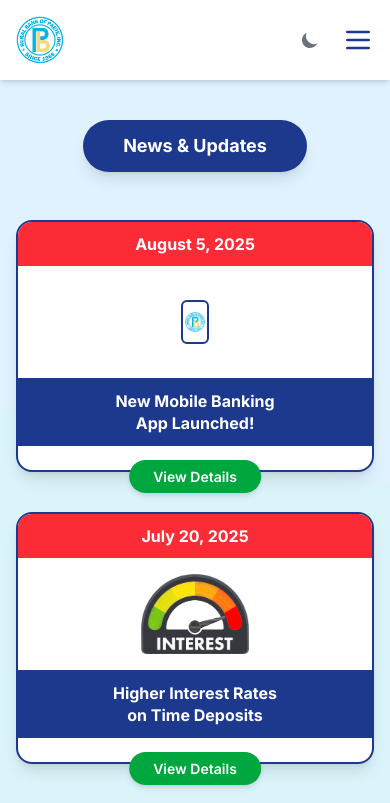
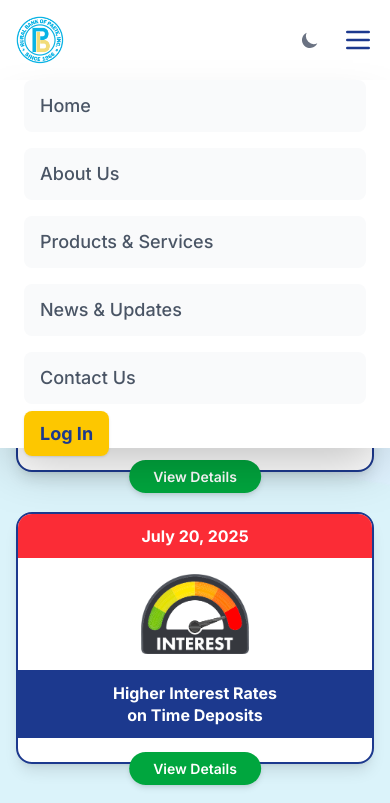
Before and after one commit to KenayT/-TailwindCSS-Rural-Bank-of-Paete-Inc., a website: page news.html in a window 390 px wide. Both pictures are taken after a click on the button 358 px from the left and 40 px from the top of the page. Shown: the top 803 px of the page. Drawn offline with Linux system fonts and the light colour scheme.

```diff
--- a/news.html
+++ b/news.html
@@ -4,30 +4,21 @@
   <meta charset="UTF-8">
   <meta name="viewport" content="width=device-width, initial-scale=1.0">
   <title>News & Updates | Rural Bank of Paete, Inc.</title>
-
-  <!-- Favicon (Browser Tab Icon) -->
   <link rel="icon" href="assets/logo.png" type="image/png" />
-
-  <!-- Tailwind CSS Output -->
   <link href="./src/output.css" rel="stylesheet">
-
-  <!-- Professional Web Font: Inter -->
   <link rel="preconnect" href="https://fonts.googleapis.com">
   <link rel="preconnect" href="https://fonts.gstatic.com" crossorigin>
   <link href="https://fonts.googleapis.com/css2?family=Inter:wght@300;400;500;600;700&display=swap" rel="stylesheet">
-
   <style>
     body { font-family: 'Inter', sans-serif; }
   </style>
 </head>
 <body class="bg-gray-50 text-gray-800 dark:bg-gray-900 dark:text-gray-100 transition-colors duration-500 antialiased overflow-x-hidden">
 
-  <!-- ================= HEADER & NAVIGATION ================= -->
   <header class="w-full bg-white dark:bg-gray-900 shadow-md sticky top-0 z-50 transition-colors duration-500">
     <div class="container mx-auto px-4 sm:px-6 lg:px-8">
       <div class="flex justify-between items-center h-20">
 
-        <!-- Logo & Bank Name -->
         <a href="index.html" class="flex items-center gap-3 group">
           <img src="assets/logo.png" alt="Rural Bank of Paete Logo" class="h-12 w-12 object-contain transition-transform duration-300 group-hover:scale-110 group-hover:rotate-3" />
           <span class="font-bold text-blue-900 dark:text-blue-400 text-lg leading-tight hidden sm:block transition-colors duration-300">
@@ -35,7 +26,6 @@
           </span>
         </a>
 
-        <!-- Desktop Navigation Links -->
         <nav class="hidden lg:flex space-x-6 xl:space-x-8 font-medium text-sm xl:text-base text-gray-600 dark:text-gray-300">
           <a href="index.html" class="hover:text-blue-600 dark:hover:text-yellow-400 transition-colors duration-300">Home</a>
           <a href="about.html" class="hover:text-blue-600 dark:hover:text-yellow-400 transition-colors duration-300">About Us</a>
@@ -44,38 +34,39 @@
           <a href="contacts.html" class="hover:text-blue-600 dark:hover:text-yellow-400 transition-colors duration-300">Contact Us</a>
         </nav>
 
-        <!-- Right Side: Dark Mode Toggle, Search, Login, Mobile Menu -->
         <div class="flex items-center space-x-3 sm:space-x-4">
-
-          <!-- Light/Dark Mode Switch -->
           <button id="theme-toggle" type="button" class="text-gray-500 dark:text-gray-400 hover:bg-gray-100 dark:hover:bg-gray-700 focus:outline-none focus:ring-2 focus:ring-blue-500 dark:focus:ring-yellow-400 rounded-lg text-sm p-2.5 transition-colors duration-300">
-            <!-- Dark Mode Icon (Moon) -->
             <svg id="theme-toggle-dark-icon" class="hidden w-5 h-5 sm:w-6 sm:h-6" fill="currentColor" viewBox="0 0 20 20"><path d="M17.293 13.293A8 8 0 016.707 2.707a8.001 8.001 0 1010.586 10.586z"></path></svg>
-            <!-- Light Mode Icon (Sun) -->
             <svg id="theme-toggle-light-icon" class="hidden w-5 h-5 sm:w-6 sm:h-6" fill="currentColor" viewBox="0 0 20 20"><path d="M10 2a1 1 0 011 1v1a1 1 0 11-2 0V3a1 1 0 011-1zm4 8a4 4 0 11-8 0 4 4 0 018 0zm-.464 4.95l.707.707a1 1 0 001.414-1.414l-.707-.707a1 1 0 00-1.414 1.414zm2.12-10.607a1 1 0 010 1.414l-.706.707a1 1 0 11-1.414-1.414l.707-.707a1 1 0 011.414 0zM17 11a1 1 0 100-2h-1a1 1 0 100 2h1zm-7 4a1 1 0 011 1v1a1 1 0 11-2 0v-1a1 1 0 011-1zM5.05 6.464A1 1 0 106.465 5.05l-.708-.707a1 1 0 00-1.414 1.414l.707.707zm1.414 8.486l-.707.707a1 1 0 01-1.414-1.414l.707-.707a1 1 0 011.414 1.414zM4 11a1 1 0 100-2H3a1 1 0 000 2h1z" fill-rule="evenodd" clip-rule="evenodd"></path></svg>
           </button>
-
-          <!-- Search Icon -->
           <button class="hidden md:block text-gray-500 dark:text-gray-400 hover:text-blue-600 dark:hover:text-yellow-400 transition-colors duration-300">
             <svg xmlns="http://www.w3.org/2000/svg" class="h-6 w-6" fill="none" viewBox="0 0 24 24" stroke="currentColor"><path stroke-linecap="round" stroke-linejoin="round" stroke-width="2" d="M21 21l-6-6m2-5a7 7 0 11-14 0 7 7 0 0114 0z" /></svg>
           </button>
-
-          <!-- Login Button -->
           <a href="#" class="hidden md:block bg-yellow-400 hover:bg-yellow-500 text-blue-900 font-semibold py-2 px-5 rounded-md shadow-sm transition-all duration-300 transform hover:-translate-y-1">
             Log In
           </a>
-
-          <!-- Mobile Menu Button -->
-          <button class="lg:hidden text-blue-900 dark:text-gray-200 focus:outline-none transition-colors duration-300">
+          <button id="mobile-menu-btn" class="lg:hidden text-blue-900 dark:text-gray-200 focus:outline-none transition-colors duration-300">
             <svg xmlns="http://www.w3.org/2000/svg" class="h-8 w-8" fill="none" viewBox="0 0 24 24" stroke="currentColor"><path stroke-linecap="round" stroke-linejoin="round" stroke-width="2" d="M4 6h16M4 12h16M4 18h16" /></svg>
           </button>
         </div>
 
       </div>
     </div>
+
+    <div id="mobile-menu" class="hidden lg:hidden bg-white dark:bg-gray-900 absolute w-full left-0 top-20 shadow-2xl z-40">
+      <nav class="flex flex-col px-6 py-6 space-y-4 font-medium text-lg text-gray-600 dark:text-gray-300">
+        <a href="index.html" class="block w-full bg-gray-50 dark:bg-gray-800 hover:bg-blue-600 hover:text-white dark:hover:bg-yellow-400 dark:hover:text-blue-900 py-3 px-4 rounded-lg transition-colors">Home</a>
+        <a href="about.html" class="block w-full bg-gray-50 dark:bg-gray-800 hover:bg-blue-600 hover:text-white dark:hover:bg-yellow-400 dark:hover:text-blue-900 py-3 px-4 rounded-lg transition-colors">About Us</a>
+        <a href="products.html" class="block w-full bg-gray-50 dark:bg-gray-800 hover:bg-blue-600 hover:text-white dark:hover:bg-yellow-400 dark:hover:text-blue-900 py-3 px-4 rounded-lg transition-colors">Products & Services</a>
+        <a href="news.html" class="block w-full bg-gray-50 dark:bg-gray-800 hover:bg-blue-600 hover:text-white dark:hover:bg-yellow-400 dark:hover:text-blue-900 py-3 px-4 rounded-lg transition-colors">News & Updates</a>
+        <a href="contacts.html" class="block w-full bg-gray-50 dark:bg-gray-800 hover:bg-blue-600 hover:text-white dark:hover:bg-yellow-400 dark:hover:text-blue-900 py-3 px-4 rounded-lg transition-colors">Contact Us</a>
+        <div class="pt-2">
+          <a href="#" class="block w-full bg-yellow-400 hover:bg-yellow-500 text-blue-900 font-bold py-3 px-4 rounded-lg shadow-sm text-center transition-transform hover:scale-[1.02]">Log In</a>
+        </div>
+      </nav>
+    </div>
   </header>
 
-  <!-- ================= NEWS & UPDATES SECTION ================= -->
   <section class="relative w-full pt-10 pb-16 lg:pb-20 bg-cover bg-top bg-sky-100 dark:bg-gray-950 transition-colors duration-500" style="background-image: url('assets/news bg.png');">
     <div class="container mx-auto px-4 sm:px-6 lg:px-8">
 
@@ -86,8 +77,6 @@
       </div>
 
       <div class="grid grid-cols-1 sm:grid-cols-2 lg:grid-cols-3 gap-x-6 gap-y-10 lg:gap-x-8 mb-12">
-
-        <!-- Card 1: Mobile Banking App -->
         <div class="relative">
           <div class="border-2 border-blue-900 dark:border-blue-500 rounded-2xl overflow-hidden bg-white dark:bg-gray-800 shadow-lg pb-6 transition-colors duration-500">
             <div class="bg-red-500 text-white font-bold text-center py-2.5">August 5, 2025</div>
@@ -105,7 +94,6 @@
           </div>
         </div>
 
-        <!-- Card 2: Higher Interest Rates -->
         <div class="relative">
           <div class="border-2 border-blue-900 dark:border-blue-500 rounded-2xl overflow-hidden bg-white dark:bg-gray-800 shadow-lg pb-6 transition-colors duration-500">
             <div class="bg-red-500 text-white font-bold text-center py-2.5">July 20, 2025</div>
@@ -121,7 +109,6 @@
           </div>
         </div>
 
-        <!-- Card 3: Branch Renovation -->
         <div class="relative">
           <div class="border-2 border-blue-900 dark:border-blue-500 rounded-2xl overflow-hidden bg-white dark:bg-gray-800 shadow-lg pb-6 transition-colors duration-500">
             <div class="bg-red-500 text-white font-bold text-center py-2.5">July 1, 2025</div>
@@ -136,7 +123,6 @@
             <a href="#" class="bg-green-600 hover:bg-green-700 text-white text-sm font-semibold px-6 py-2 rounded-full shadow-md transition-colors">View Details</a>
           </div>
         </div>
-
       </div>
 
       <div class="flex justify-center">
@@ -146,12 +132,10 @@
     </div>
   </section>
 
-  <!-- ================= MOBILE BANKING HERO SECTION ================= -->
   <section class="relative w-full py-16 lg:py-24 bg-cover bg-center transition-colors duration-500" style="background-image: url('assets/mbanking bg.jpg');">
     <div class="absolute inset-0 bg-blue-950/80 dark:bg-black/85 transition-colors duration-500"></div>
 
     <div class="relative z-10 container mx-auto px-4 sm:px-6 lg:px-8">
-
       <div class="flex justify-center mb-10">
         <div class="bg-white text-blue-900 font-bold text-sm sm:text-base rounded-full px-8 py-2.5 shadow-lg">
           Mobile Banking
@@ -159,13 +143,10 @@
       </div>
 
       <div class="flex flex-col lg:flex-row items-center gap-10 lg:gap-16">
-
-        <!-- Phone Mockup -->
         <div class="w-full lg:w-2/5 flex justify-center">
           <img src="assets/mobile.png" alt="Rural Bank of Paete mobile app preview" class="w-full max-w-[220px] sm:max-w-xs object-contain drop-shadow-2xl" />
         </div>
 
-        <!-- Text -->
         <div class="w-full lg:w-3/5 text-center lg:text-left text-white">
           <h2 class="text-3xl sm:text-4xl lg:text-5xl font-bold leading-tight mb-6">
             Your bank in <br class="hidden lg:block" /> your hands.
@@ -177,15 +158,12 @@
             Coming Soon!
           </a>
         </div>
-
       </div>
     </div>
   </section>
 
-  <!-- ================= SECURITY & TRUST SECTION ================= -->
   <section class="w-full py-16 lg:py-20 bg-white dark:bg-gray-900 transition-colors duration-500">
     <div class="container mx-auto px-4 sm:px-6 lg:px-8">
-
       <div class="flex items-center justify-center gap-3 mb-4">
         <img src="assets/security icon.png" alt="Security icon" class="h-8 w-8 object-contain" />
         <h2 class="text-2xl sm:text-3xl font-bold text-blue-900 dark:text-blue-300">Security & Trust</h2>
@@ -193,8 +171,6 @@
       <div class="w-full h-0.5 bg-blue-900 dark:bg-blue-700 mb-12"></div>
 
       <div class="flex flex-col lg:flex-row items-center gap-12 lg:gap-16">
-
-        <!-- Compliance list -->
         <div class="w-full lg:w-1/2">
           <p class="font-semibold text-lg text-gray-800 dark:text-gray-200 mb-6">We follow strict compliance with:</p>
           <ul class="space-y-4 mb-8">
@@ -216,19 +192,15 @@
           </a>
         </div>
 
-        <!-- Illustration -->
         <div class="w-full lg:w-1/2 flex justify-center">
           <img src="assets/security vector.png" alt="Security and data protection illustration" class="w-full max-w-lg object-contain drop-shadow-xl" />
         </div>
-
       </div>
     </div>
   </section>
 
-  <!-- ================= WHY CHOOSE US SECTION ================= -->
   <section class="w-full py-16 lg:py-20 bg-sky-500 dark:bg-blue-950 transition-colors duration-500">
     <div class="container mx-auto px-4 sm:px-6 lg:px-8">
-
       <div class="flex justify-center mb-12">
         <div class="bg-white dark:bg-gray-900 text-blue-900 dark:text-yellow-400 font-bold text-lg sm:text-xl rounded-full px-10 py-3 shadow-lg">
           Why Choose Us?
@@ -236,7 +208,6 @@
       </div>
 
       <div class="grid grid-cols-1 sm:grid-cols-2 lg:grid-cols-4 gap-6">
-
         <div class="bg-white dark:bg-gray-800 rounded-2xl shadow-lg p-6 sm:p-8 flex flex-col items-center text-center hover:-translate-y-2 transition-transform duration-300">
           <img src="assets/local.png" alt="Local bank with heart" class="h-24 w-auto object-contain mb-5" />
           <p class="font-semibold text-gray-800 dark:text-gray-200">Local bank with a heart</p>
@@ -256,15 +227,12 @@
           <img src="assets/empower.png" alt="Empowering our community for generations" class="h-24 w-auto object-contain mb-5" />
           <p class="font-semibold text-gray-800 dark:text-gray-200">Empowering our community for generations</p>
         </div>
-
       </div>
     </div>
   </section>
 
-  <!-- ================= TESTIMONIALS SECTION ================= -->
   <section class="w-full py-16 lg:py-20 bg-sky-50 dark:bg-gray-950 transition-colors duration-500">
     <div class="container mx-auto px-4 sm:px-6 lg:px-8">
-
       <div class="flex justify-center mb-12">
         <div class="bg-blue-900 dark:bg-blue-800 text-white font-bold text-lg sm:text-xl rounded-full px-10 py-3 shadow-lg">
           Testimonials
@@ -272,8 +240,6 @@
       </div>
 
       <div class="grid grid-cols-1 lg:grid-cols-3 gap-6 lg:gap-8">
-
-        <!-- Testimonial 1 -->
         <div class="bg-white dark:bg-gray-800 rounded-2xl shadow-lg p-6 sm:p-8 text-center border-2 border-sky-200 dark:border-gray-700 transition-colors duration-500">
           <img src="assets/registration%20b.png" alt="Jonathan Dela Cruz" class="h-16 w-16 rounded-full mx-auto mb-4 object-cover shadow-sm" />
           <h4 class="font-bold text-blue-900 dark:text-blue-200">Jonathan Dela Cruz</h4>
@@ -290,7 +256,6 @@
           </p>
         </div>
 
-        <!-- Testimonial 2 -->
         <div class="bg-white dark:bg-gray-800 rounded-2xl shadow-lg p-6 sm:p-8 text-center border-2 border-sky-200 dark:border-gray-700 transition-colors duration-500">
           <img src="assets/g.png" alt="Maria Santos" class="h-16 w-16 rounded-full mx-auto mb-4 object-cover shadow-sm" />
           <h4 class="font-bold text-blue-900 dark:text-blue-200">Maria Santos</h4>
@@ -307,7 +272,6 @@
           </p>
         </div>
 
-        <!-- Testimonial 3 -->
         <div class="bg-white dark:bg-gray-800 rounded-2xl shadow-lg p-6 sm:p-8 text-center border-2 border-sky-200 dark:border-gray-700 transition-colors duration-500">
           <img src="assets/g.png" alt="Angela Reyes" class="h-16 w-16 rounded-full mx-auto mb-4 object-cover shadow-sm" />
           <h4 class="font-bold text-blue-900 dark:text-blue-200">Angela Reyes</h4>
@@ -328,16 +292,13 @@
     </div>
   </section>
 
-  <!-- ================= FOOTER ================= -->
   <footer class="bg-blue-900 dark:bg-black text-white pt-12 pb-6 transition-colors duration-500">
     <div class="container mx-auto px-4 sm:px-6 lg:px-8">
       <div class="flex flex-col md:flex-row justify-between items-center gap-6 border-b border-blue-800 dark:border-gray-800 pb-8 mb-6">
-
         <div class="flex items-center gap-3">
-          <img src="assets/logo.png" alt="Footer Logo" class="h-10 w-10 object-contain rounded-full bg-white p-0.5" />
+          <img src="assets/logo.png" alt="Footer Logo" class="h-10 w-10 object-contain rounded-full bg-white p-1" />
           <span class="font-bold text-lg">Rural Bank of Paete, Inc.</span>
         </div>
-
         <nav class="flex flex-wrap justify-center gap-6 text-sm font-medium text-blue-200 dark:text-gray-400">
           <a href="index.html" class="hover:text-white transition-colors duration-200">Home</a>
           <a href="about.html" class="hover:text-white transition-colors duration-200">About Us</a>
@@ -345,16 +306,13 @@
           <a href="#" class="hover:text-white transition-colors duration-200">Terms of Service</a>
         </nav>
       </div>
-
       <div class="text-center text-sm text-blue-300 dark:text-gray-500">
         &copy; 2026 Rural Bank of Paete, Inc. All rights reserved.
       </div>
     </div>
   </footer>
 
-  <!-- ================= SCRIPTS ================= -->
   <script>
-    /* --- LIGHT / DARK MODE TOGGLE LOGIC (same as homepage) --- */
     const themeToggleBtn = document.getElementById('theme-toggle');
     const themeToggleDarkIcon = document.getElementById('theme-toggle-dark-icon');
     const themeToggleLightIcon = document.getElementById('theme-toggle-light-icon');
@@ -379,6 +337,15 @@
             localStorage.setItem('color-theme', 'dark');
         }
     });
+
+    const mobileMenuBtn = document.getElementById('mobile-menu-btn');
+    const mobileMenu = document.getElementById('mobile-menu');
+
+    if (mobileMenuBtn && mobileMenu) {
+        mobileMenuBtn.addEventListener('click', function() {
+            mobileMenu.classList.toggle('hidden');
+        });
+    }
   </script>
 </body>
 </html>
```
